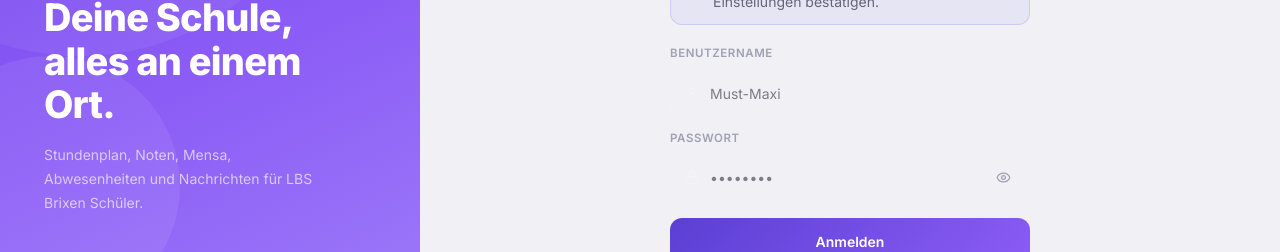
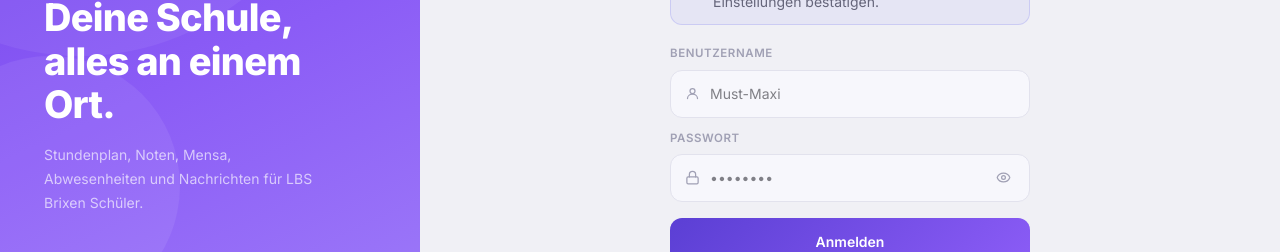
Before and after one commit to bedchem/pokyh-frontend, a Next.js app: page /login in a window 1280 px wide. Shown: the part 284-536 px from the top of the page. Built offline with nearby package versions, Linux system fonts and the light colour scheme; no server answers.

Commit message:
lightmode fix for login

```diff
--- a/app/login/LoginForm.tsx
+++ b/app/login/LoginForm.tsx
@@ -157,12 +157,12 @@ export default function LoginForm() {
 
   // ── Shared input border style ──────────────────────────────────────────────
   const inputBorder = (focused: boolean) => ({
-    border: `1.5px solid ${focused ? 'rgba(139,92,246,0.6)' : 'rgba(255,255,255,0.09)'}`,
-    background: focused ? 'rgba(139,92,246,0.07)' : 'rgba(255,255,255,0.05)',
+    border: `1.5px solid ${focused ? 'rgba(139,92,246,0.6)' : 'var(--app-border)'}`,
+    background: focused ? 'rgba(139,92,246,0.07)' : 'var(--app-card)',
   });
 
   const iconColor = (focused: boolean) =>
-    focused ? 'rgba(167,139,250,1)' : 'rgba(255,255,255,0.28)';
+    focused ? 'rgba(139,92,246,1)' : 'var(--app-text-tertiary)';
 
   // ── Render ─────────────────────────────────────────────────────────────────
   return (
```
